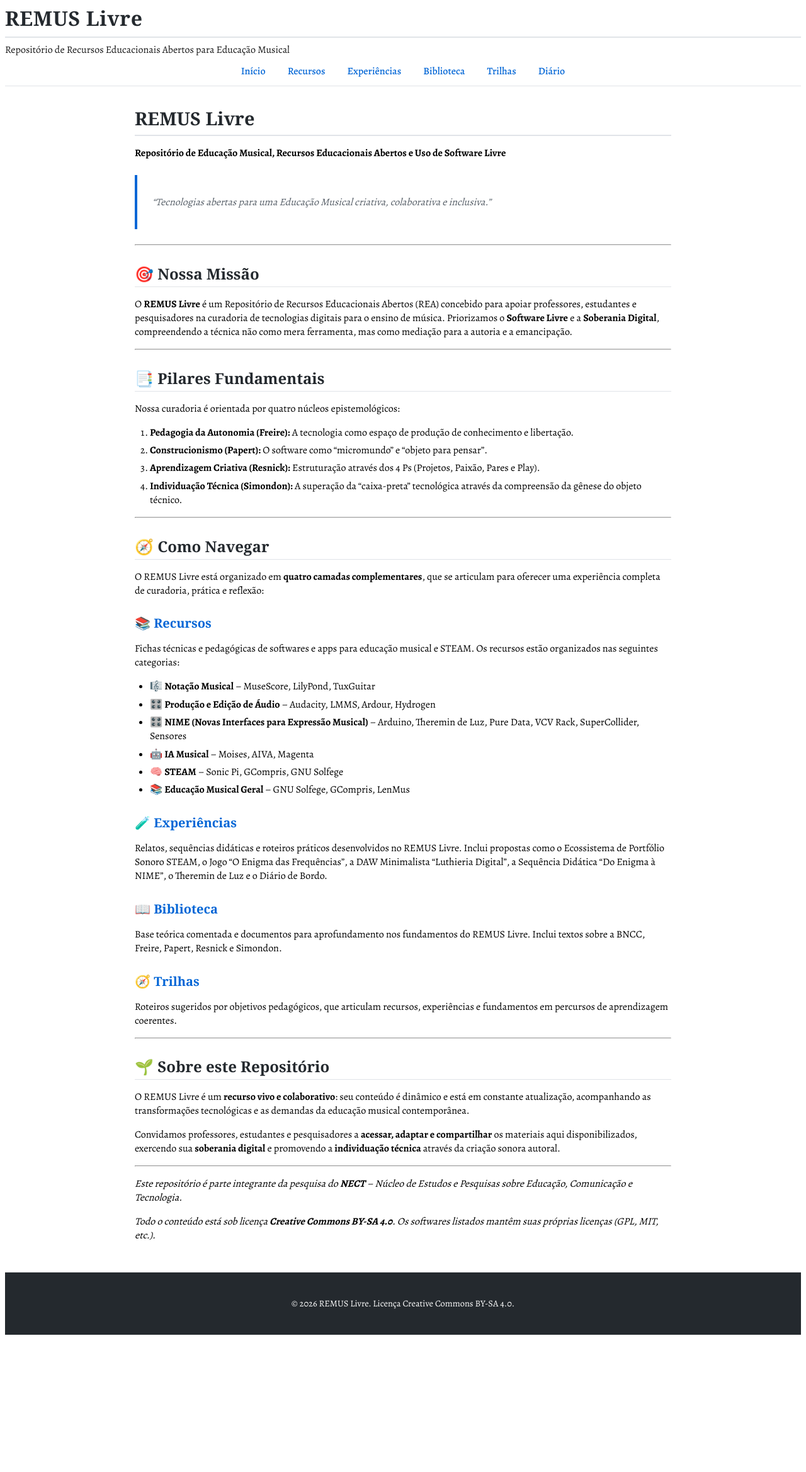
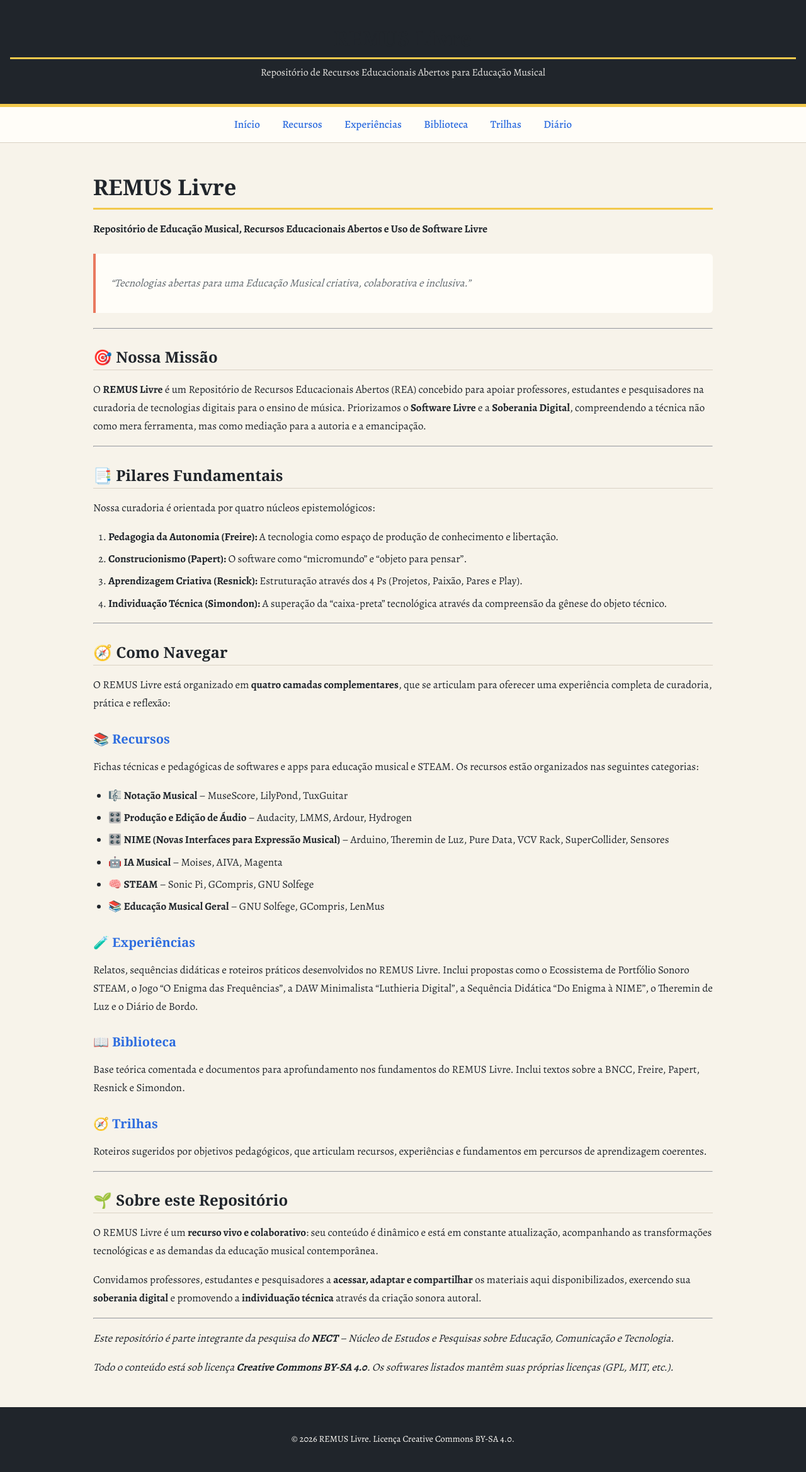
Before and after one commit to remus-livre/remus-livre.github.io, a Jekyll site: the page built from index.md, in a window 1280 px wide. Shown: the whole page at 63% size. Built offline with Jekyll 4.4.1, drawn with Linux system fonts in a browser that asks for light colours; some web fonts are replaced; before the commit the page ends 2128 px from its top, so only the background shows below that.

Commit message:
feat: establish remus visual base and palette

```diff
--- a/_layouts/default.html
+++ b/_layouts/default.html
@@ -9,12 +9,12 @@
 </head>
 <body>
 
-  <header>
+  <header class="site-header">
     <h1>{{ site.title }}</h1>
     <p>{{ site.description }}</p>
   </header>
 
-  <nav>
+  <nav class="site-nav">
     {% for item in site.navigation %}
       <a href="{{ item.url | relative_url }}">{{ item.title }}</a>
     {% endfor %}
@@ -24,7 +24,7 @@
     {{ content }}
   </main>
 
-  <footer>
+  <footer class="site-footer">
     <p>&copy; {{ site.time | date: '%Y' }} {{ site.title }}. Licença Creative Commons BY-SA 4.0.</p>
   </footer>
 
--- a/assets/css/style.css
+++ b/assets/css/style.css
@@ -10,13 +10,22 @@
    Variáveis de cor (Brand Book)
    ============================================ */
 :root {
-  --remus-primary: #0366D6;      /* Ocean Blue */
-  --remus-secondary: #24292E;    /* Onyx Black */
-  --remus-background: #F6F8FA;   /* Chalk White */
-  --remus-accent: #E1E4E8;       /* Pebble Gray */
-  --remus-white: #FFFFFF;
-  --remus-text: #24292E;
-  --remus-text-light: #586069;
+  --remus-ink: #20252b;
+  --remus-paper: #f7f3ea;
+  --remus-blue: #2d6cdf;
+  --remus-yellow: #f2c94c;
+  --remus-coral: #e9795f;
+  --remus-green: #6b8e67;
+  --remus-line: #d9d2c4;
+
+  /* Aliases mantidos para as páginas existentes. */
+  --remus-primary: var(--remus-blue);
+  --remus-secondary: var(--remus-ink);
+  --remus-background: var(--remus-paper);
+  --remus-accent: var(--remus-line);
+  --remus-white: #fffdf8;
+  --remus-text: var(--remus-ink);
+  --remus-text-light: #626a70;
 }
 
 /* ============================================
@@ -28,11 +37,6 @@
 
 body {
   font-family: 'Alegreya', Georgia, serif;
-}
-
-h1, h2, h3, h4, h5, h6 {
-  font-family: 'Alegreya SC', Georgia, serif;
-}
   background-color: var(--remus-background);
   color: var(--remus-text);
   line-height: 1.7;
@@ -42,24 +46,24 @@ h1, h2, h3, h4, h5, h6 {
 }
 
 /* ============================================
-   Cabeçalho
+   Cabeçalho institucional
    ============================================ */
-header {
+.site-header {
   background-color: var(--remus-secondary);
   color: var(--remus-white);
-  padding: 2rem 1rem;
+  padding: 2.5rem 1rem 2.25rem;
   text-align: center;
-  border-bottom: 4px solid var(--remus-primary);
+  border-bottom: 5px solid var(--remus-yellow);
 }
 
-header h1 {
+.site-header h1 {
   margin: 0;
   font-size: 2rem;
   font-weight: 700;
   letter-spacing: 0.02em;
 }
 
-header p {
+.site-header p {
   margin: 0.5rem 0 0 0;
   font-size: 1rem;
   opacity: 0.9;
@@ -68,14 +72,14 @@ header p {
 /* ============================================
    Navegação
    ============================================ */
-nav {
+.site-nav {
   background-color: var(--remus-white);
-  border-bottom: 1px solid var(--remus-accent);
-  padding: 0.75rem 1rem;
+  border-bottom: 1px solid var(--remus-line);
+  padding: 0.85rem 1rem;
   text-align: center;
 }
 
-nav a {
+.site-nav a {
   color: var(--remus-primary);
   text-decoration: none;
   margin: 0 1rem;
@@ -83,21 +87,22 @@ nav a {
   transition: color 0.2s ease;
 }
 
-nav a:hover {
+.site-nav a:hover {
   color: var(--remus-secondary);
-  border-bottom: 2px solid var(--remus-primary);
+  border-bottom: 2px solid var(--remus-coral);
 }
 
 /* ============================================
    Conteúdo principal
    ============================================ */
 main {
-  max-width: 900px;
-  margin: 2rem auto;
-  padding: 0 1.5rem;
+  max-width: 1040px;
+  margin: 3rem auto;
+  padding: 0 1.75rem;
 }
 
 h1, h2, h3, h4, h5, h6 {
+  font-family: 'Alegreya SC', Georgia, serif;
   color: var(--remus-secondary);
   font-weight: 700;
   line-height: 1.3;
@@ -106,14 +111,14 @@ h1, h2, h3, h4, h5, h6 {
 }
 
 h1 {
-  font-size: 1.8rem;
-  border-bottom: 2px solid var(--remus-accent);
-  padding-bottom: 0.5rem;
+  font-size: 2.15rem;
+  border-bottom: 3px solid var(--remus-yellow);
+  padding-bottom: 0.6rem;
 }
 
 h2 {
   font-size: 1.5rem;
-  border-bottom: 1px solid var(--remus-accent);
+  border-bottom: 1px solid var(--remus-line);
   padding-bottom: 0.3rem;
 }
 
@@ -131,7 +136,7 @@ a {
 }
 
 a:hover {
-  color: var(--remus-secondary);
+  color: var(--remus-coral);
   text-decoration: underline;
 }
 
@@ -185,7 +190,7 @@ tr:nth-child(even) td {
    Citações (blockquote)
    ============================================ */
 blockquote {
-  border-left: 4px solid var(--remus-primary);
+  border-left: 4px solid var(--remus-coral);
   background-color: var(--remus-white);
   margin: 1.5rem 0;
   padding: 1rem 1.5rem;
@@ -233,7 +238,7 @@ img {
 /* ============================================
    Rodapé
    ============================================ */
-footer {
+.site-footer {
   background-color: var(--remus-secondary);
   color: var(--remus-white);
   text-align: center;
@@ -242,7 +247,7 @@ footer {
   font-size: 0.9rem;
 }
 
-footer a {
+.site-footer a {
   color: var(--remus-white);
   text-decoration: underline;
 }
@@ -319,16 +324,17 @@ footer a {
     font-size: 16px;
   }
 
-  header h1 {
+  .site-header h1 {
     font-size: 1.5rem;
   }
 
-  nav a {
+  .site-nav a {
     display: block;
     margin: 0.3rem 0;
   }
 
   main {
+    margin: 2rem auto;
     padding: 0 1rem;
   }
 
```
